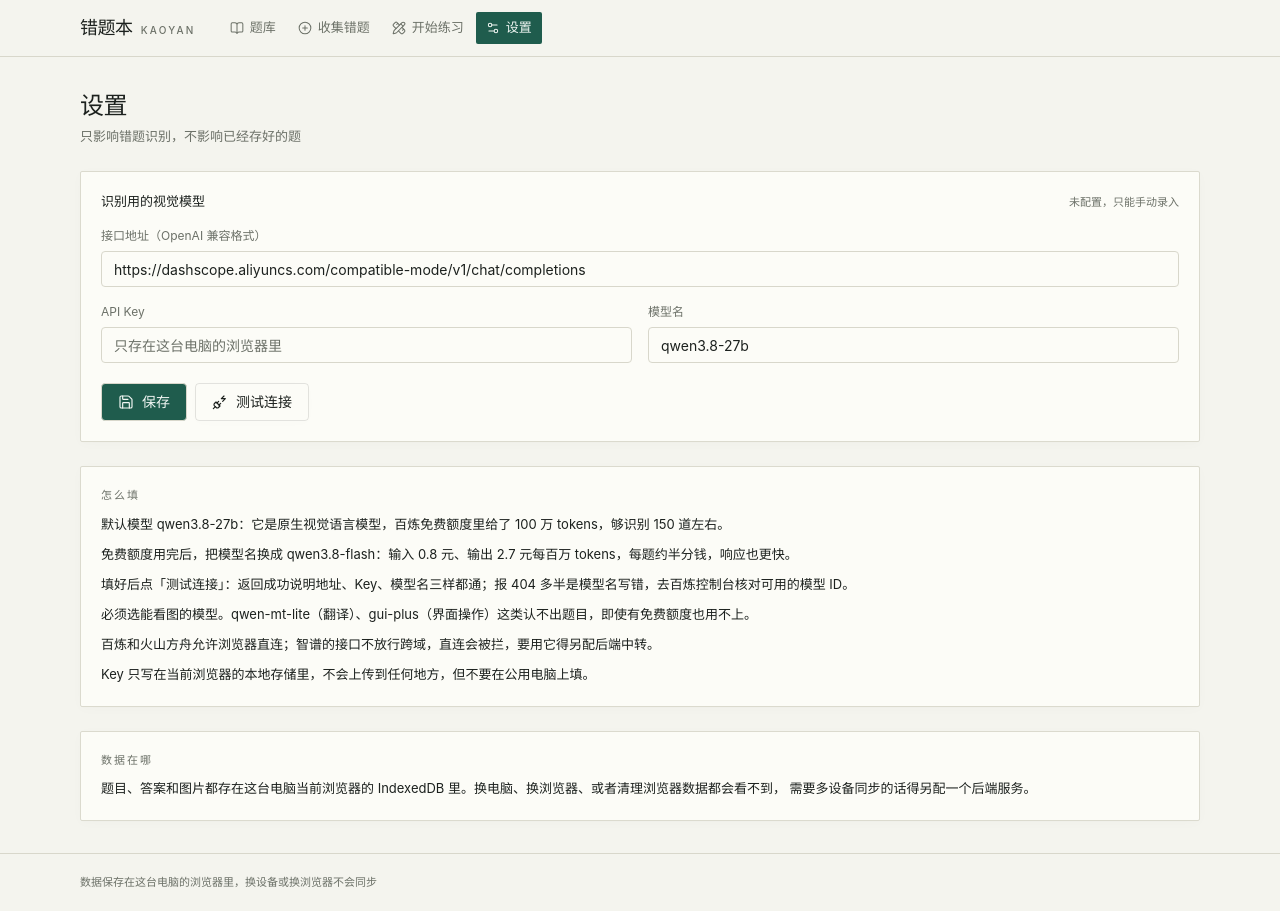
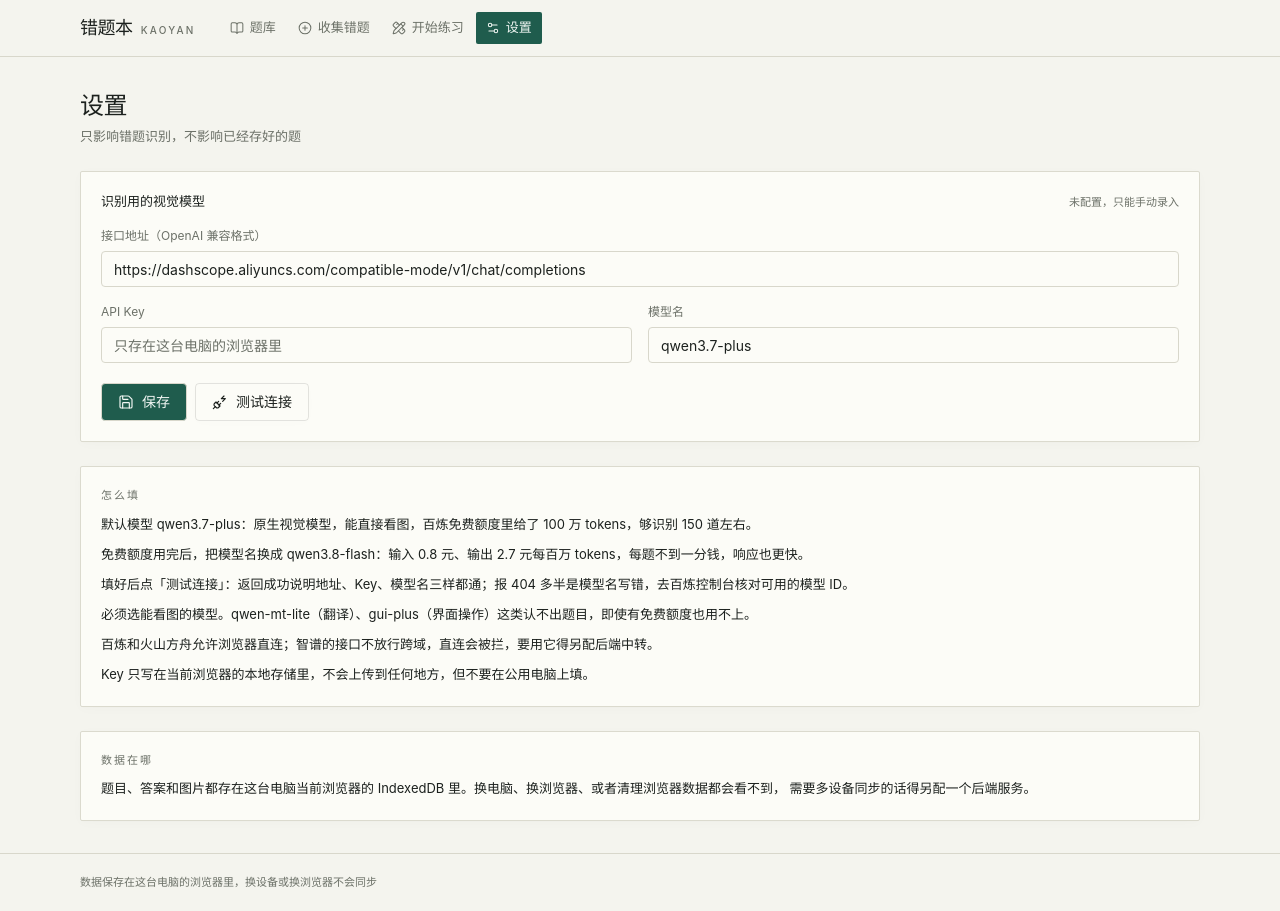
Before and after one commit to careyiowo/cuoti-system, a React (Vite) app: page /settings in a window 1280 px wide. Built offline with nearby package versions, Linux system fonts and the light colour scheme; a web font is replaced by a local one.

Commit message:
默认模型定为 qwen3.7-plus（有免费额度、支持结构化输出）

```diff
--- a/src/lib/settings.ts
+++ b/src/lib/settings.ts
@@ -17,7 +17,7 @@ export interface IAiSettings {
 export const DEFAULT_AI_SETTINGS: IAiSettings = {
   baseUrl: 'https://dashscope.aliyuncs.com/compatible-mode/v1/chat/completions',
   apiKey: '',
-  model: 'qwen3.8-27b',
+  model: 'qwen3.7-plus',
 };
 
 export function loadAiSettings(): IAiSettings {
--- a/src/pages/SettingsPage/SettingsPage.tsx
+++ b/src/pages/SettingsPage/SettingsPage.tsx
@@ -101,7 +101,7 @@ export default function SettingsPage() {
             <Input
               value={settings.model}
               onChange={(e) => patch({ model: e.target.value })}
-              placeholder="qwen3.8-27b"
+              placeholder="qwen3.7-plus"
             />
           </div>
         </div>
@@ -126,10 +126,10 @@ export default function SettingsPage() {
         <div className="text-[11px] uppercase tracking-[0.18em] text-muted-foreground">怎么填</div>
         <ul className="mt-2 space-y-1.5 text-[13px] leading-6 text-foreground">
           <li>
-            默认模型 qwen3.8-27b：它是原生视觉语言模型，百炼免费额度里给了 100 万 tokens，够识别 150 道左右。
+            默认模型 qwen3.7-plus：原生视觉模型，能直接看图，百炼免费额度里给了 100 万 tokens，够识别 150 道左右。
           </li>
           <li>
-            免费额度用完后，把模型名换成 qwen3.8-flash：输入 0.8 元、输出 2.7 元每百万 tokens，每题约半分钱，响应也更快。
+            免费额度用完后，把模型名换成 qwen3.8-flash：输入 0.8 元、输出 2.7 元每百万 tokens，每题不到一分钱，响应也更快。
           </li>
           <li>
             填好后点「测试连接」：返回成功说明地址、Key、模型名三样都通；报 404 多半是模型名写错，去百炼控制台核对可用的模型 ID。
```
